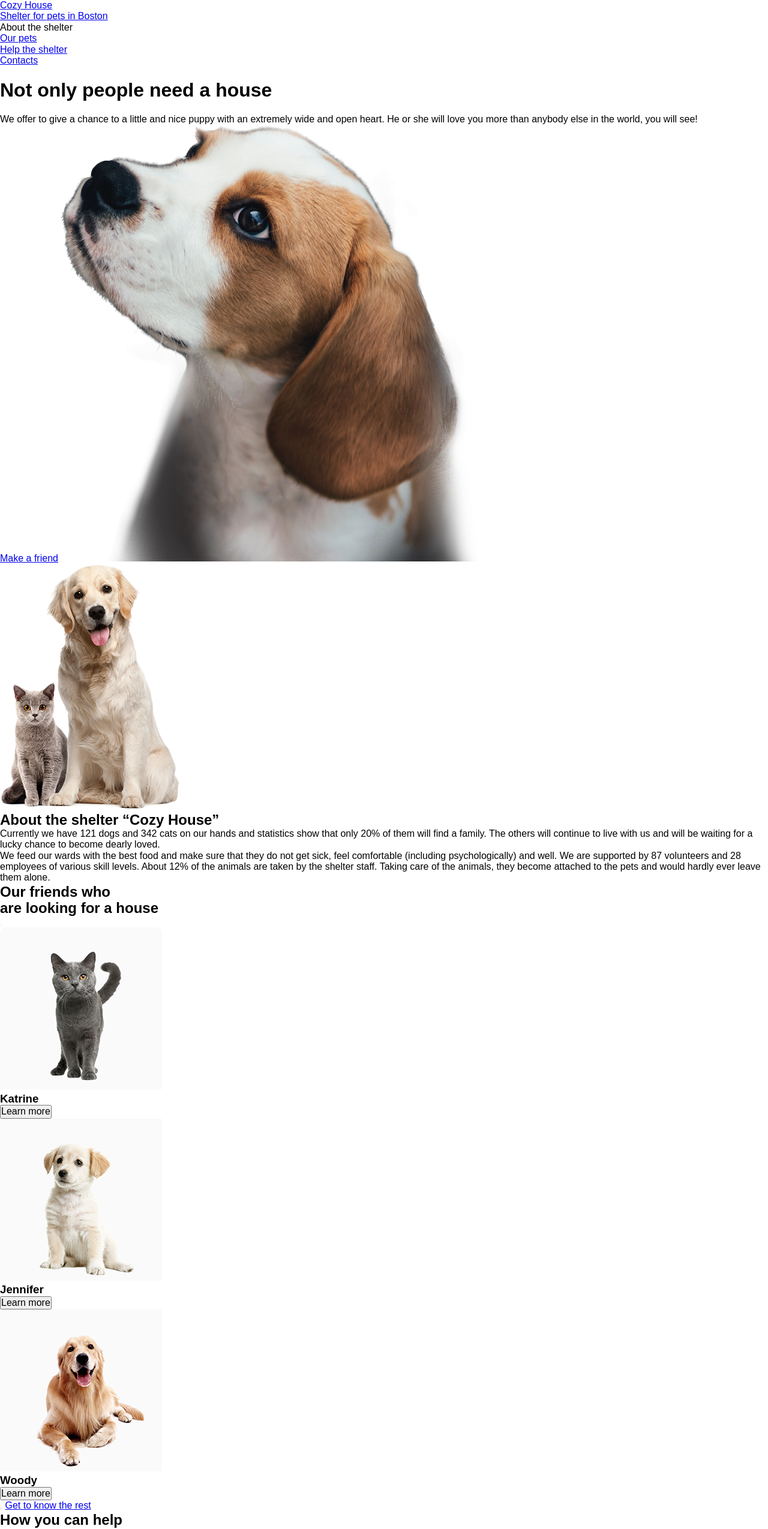
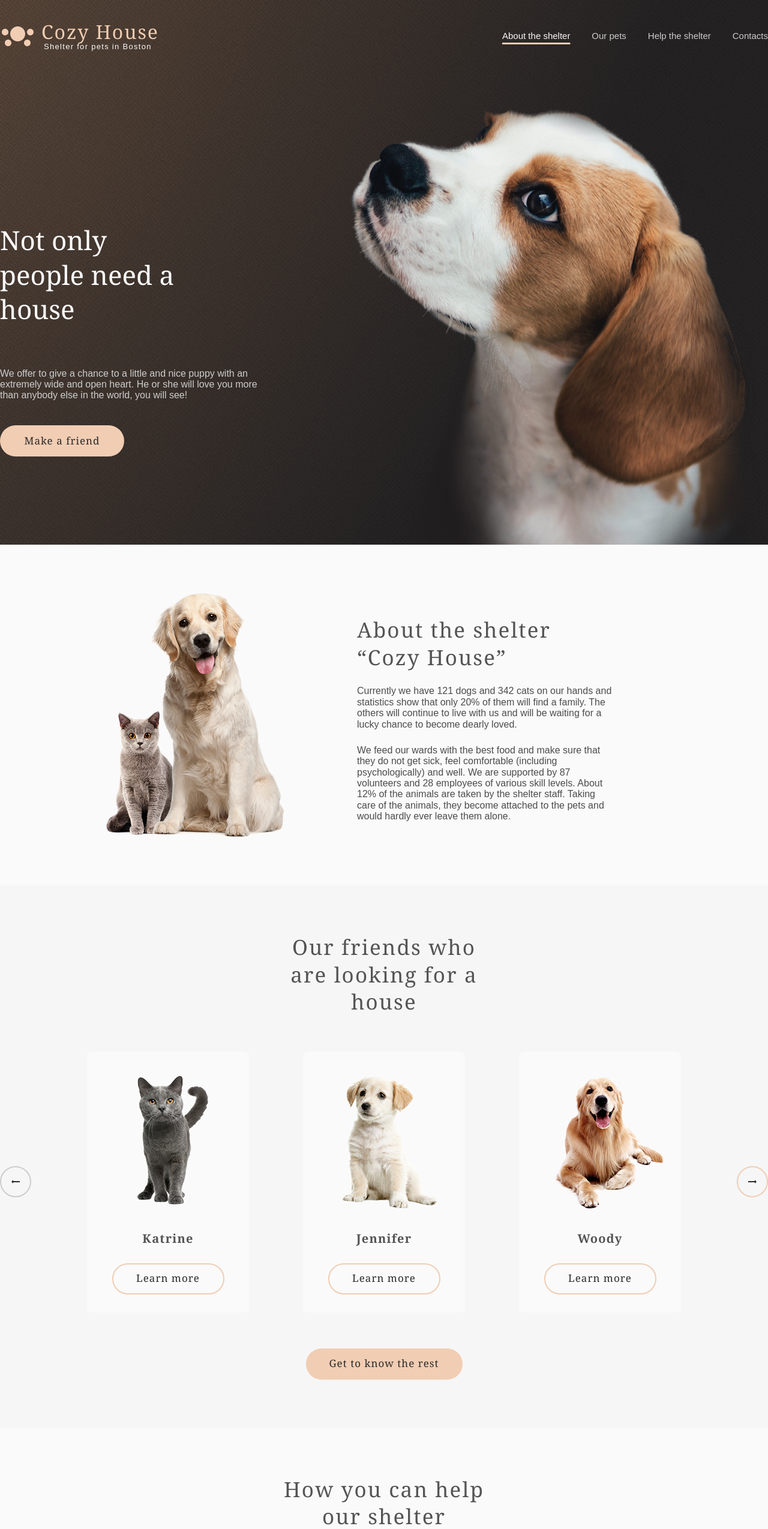
Before and after one commit to a-heras/shelter, a plain HTML site: page pages/main/index.html in a window 1280 px wide. Shown: the top 2549 px of the page at 60% size. Drawn offline with nearby package versions, Linux system fonts and the light colour scheme; a web font is replaced by a local one.

Commit message:
feat: add styles for main

```diff
--- a/pages/main/index.html
+++ b/pages/main/index.html
@@ -17,16 +17,16 @@
         />
         <link rel="stylesheet" href="../../styles/main.css" />
     </head>
-    <body class="main-page">
-        <header class="header">
-            <div class="header__container">
-                <a href="#" class="header__logo"
-                    class="header__logo-icon"
-                    src="../../assets/icons/logo.svg"
-                    alt="logo"
-                    width="60"
-                    height="30"
-                >
+    <body class="page page--main">
+        <header class="header header--main">
+            <div class="container header__container">
+                <a href="./index.html" class="header__logo">
+                    <img class="header__logo-icon"
+                        src="../../assets/icons/logo.svg"
+                        alt=""
+                        width="59"
+                        height="33"
+                    />
                     <div class="header__logo-text">
                         <p class="header__logo-title">Cozy House</p>
                         <p class="header__logo-subtitle">Shelter for pets in Boston</p>
@@ -35,7 +35,7 @@
                 <nav class="header__nav" aria-label="Main navigation">
                     <ul class="header__list">
                         <li class="header__item">
-                            <span class="header__link header__link_active" aria-current="page">About the shelter</span>
+                            <span class="header__link header__link--active" aria-current="page">About the shelter</span>
                         </li>
                         <li class="header__item">
                             <a class="header__link" href="../our-pets/index.html">Our pets</a>
@@ -61,13 +61,13 @@
                             We offer to give a chance to a little and nice puppy with an extremely wide and open heart. He or
                                 she will love you more than anybody else in the world, you will see!
                         </p>
-                        <a href="#pets" class="button not-only__button button_primary">Make a friend</a>
-                        <img
-                            class="not-only__image"
-                            src="../../assets/images/not-only-puppy.png"
-                            alt="Not only people need a house"
-                        >
+                        <a href="#our-friends" class="button not-only__button button--primary">Make a friend</a>
                     </div>
+                    <img
+                        class="not-only__image"
+                        src="../../assets/images/not-only-puppy.png"
+                        alt="Puppy"
+                    >
                 </div>
             </section>
             <section class="about" id="about">
@@ -80,7 +80,7 @@
                         height="408"
                     >
                     <div class="about__content">
-                        <h2 class="about__title section-title">About the shelter “Cozy House”</h2>
+                        <h2 class="about__title">About the shelter “Cozy House”</h2>
                         <p class="about__text">
                             Currently we have 121 dogs and 342 cats on our hands and statistics show that only 20% of them
                             will find a family. The others will continue to live with us and will be waiting for a lucky
@@ -95,16 +95,17 @@
                     </div>
                 </div>
             </section>
-            <section class="our-friends" id="our-friends">
+        <section class="our-friends" id="our-friends">
                 <div class="container our-friends__container">
-                    <h2 class="our-friends__title section-title">Our friends who<br />are looking for a house</h2>
-                    <div class="our-friends__slider slider">
+                    <h2 class="our-friends__title">Our friends who<br />are looking for a house</h2>
+                    <div class="slider">
                         <button
-                            class="slider__button slider__button_prev"
+                            class="slider__button slider__button--prev"
                             type="button"
                             disabled
                             aria-label="Previous slide"
                         ></button>
+
                         <div class="slider__track">
                             <article class="card">
                                 <img
@@ -115,7 +116,7 @@
                                     height="270"
                                 />
                                 <h3 class="card__title">Katrine</h3>
-                                <button class="card__button button button_secondary" type="button">Learn more</button>
+                                <button class="card__button button button--secondary" type="button">Learn more</button>
                             </article>
 
                             <article class="card">
@@ -127,7 +128,7 @@
                                 height="270"
                               />
                               <h3 class="card__title">Jennifer</h3>
-                              <button class="card__button button button_secondary" type="button">Learn more</button>
+                              <button class="card__button button button--secondary" type="button">Learn more</button>
                             </article>
 
                             <article class="card">
@@ -139,18 +140,18 @@
                                 height="270"
                               />
                               <h3 class="card__title">Woody</h3>
-                              <button class="card__button button button_secondary" type="button">Learn more</button>
+                              <button class="card__button button button--secondary" type="button">Learn more</button>
                             </article>
+                          </div>
 
-                            <button class="slider__button slider__button_next" type="button" aria-label="Next slide"></button>
-                            <a class="our-friends__button button button_secondary" href="../our-pets/index.html">Get to know the rest</a>
-                          </div>
+                          <button class="slider__button slider__button--next" type="button" aria-label="Next slide"></button>
                     </div>
+                    <a class="our-friends__button button button--primary" href="../our-pets/index.html">Get to know the rest</a>
                 </div>
             </section>
             <section class="help" id="help">
                 <div class="container help__container">
-                    <h2 class="help__title section-title">How you can help<br />our shelter</h2>
+                    <h2 class="help__title">How you can help<br />our shelter</h2>
                     <ul class="help__list">
                         <li class="help__item">
                             <img class="help__icon"
@@ -247,26 +248,26 @@
             <section class="in-addition" id="in-addition">
                 <div class="container in-addition__container">
                     <img
-                        class="donation__image"
+                        class="in-addition__image"
                         src="../../assets/images/donation-dog.png"
                         alt="Puppy"
                         width="505"
                         height="282"
                     />
-                    <div class="donation__content">
-                        <h2 class="donation__title section-title">You can also make a&nbsp;donation</h2>
-                        <h3 class="donation__subtitle">Name of the bank / Type of bank account</h3>
-                        <a class="donation__credit-card" href="#">
-                            <span class="donation__credit-card-number">8380 2880 8028 8791 7435</span>
+                    <div class="in-addition__content">
+                        <h2 class="in-addition__title">You can also make a&nbsp;donation</h2>
+                        <h3 class="in-addition__subtitle">Name of the bank / Type of bank account</h3>
+                        <a class="in-addition__credit-card" href="#">
+                            <span class="in-addition__credit-card-number">8380 2880 8028 8791 7435</span>
                             <img
-                                class="donation__credit-card-icon"
+                                class="in-addition__credit-card-icon"
                                 src="../../assets/icons/credit-card.svg"
                                 alt=""
                                 width="30"
                                 height="23"
                             />
                         </a>
-                        <p class="donation__text">
+                        <p class="in-addition__text">
                             Legal information and lorem ipsum dolor sit amet, consectetur adipiscing elit. Maecenas a ipsum
                             at libero sagittis dignissim sed ac diam. Praesent ultrices maximus tortor et vulputate.
                             Interdum et malesuada fames ac ante ipsum primis in faucibus.
@@ -279,10 +280,10 @@
         <footer class="footer" id="contacts">
             <div class="container footer__container">
                 <div class="footer__contacts">
-                    <h2 class="footer__title section-title">For questions and suggestions</h2>
+                    <h2 class="footer__title">For questions and suggestions</h2>
                     <a class="footer__link" href="mailto:email@shelter.com">
                         <img
-                        class="footer__icon footer__icon_email"
+                        class="footer__icon footer__icon--email"
                         src="../../assets/icons/icon-email.svg"
                         alt=""
                         width="40"
@@ -292,17 +293,17 @@
                     </a>
                     <a class="footer__link" href="tel:+136745677554">
                         <img
-                        class="footer__icon footer__icon_phone"
+                        class="footer__icon footer__icon--phone"
                         src="../../assets/icons/icon-phone.svg"
                         alt=""
-                        width="22"
+                        width="40"
                         height="32"
                         />
                         <span>+13 674 567 75 54</span>
                     </a>
                 </div>
                 <div class="footer__location">
-                    <h2 class="footer__title section-title">We are waiting for your visit</h2>
+                    <h2 class="footer__title">We are waiting for your visit</h2>
                     <a
                         class="footer__link"
                         href="https://www.google.com/maps/"
@@ -310,7 +311,7 @@
                         rel="noopener noreferrer"
                     >
                     <img
-                        class="footer__icon footer__icon_marker"
+                        class="footer__icon footer__icon--marker"
                         src="../../assets/icons/pin.svg"
                         alt=""
                         width="22"
@@ -325,7 +326,7 @@
                         rel="noopener noreferrer"
                     >
                     <img
-                        class="footer__icon footer__icon_marker"
+                        class="footer__icon footer__icon--marker"
                         src="../../assets/icons/pin.svg"
                         alt=""
                         width="22"
--- a/styles/blocks/about.css
+++ b/styles/blocks/about.css
@@ -0,0 +1,34 @@
+.about {
+    padding: 80px 0;
+    background-color: var(--color-white);
+}
+
+.about__container {
+    display: flex;
+    gap: 120px;
+    align-items: center;
+    padding: 0 175px;
+}
+
+.about__image {
+    width: 300px;
+    height: 408px;
+    object-fit: cover;
+}
+
+.about__content {
+    width: 430px;
+}
+
+.about__title {
+    width: 370px;
+    margin-top: 14px;
+}
+
+.about__text {
+    color: var(--color-dark-lighter);
+}
+
+.about__text:first-of-type {
+    margin: 25px 0;
+}
--- a/styles/blocks/header.css
+++ b/styles/blocks/header.css
@@ -0,0 +1,93 @@
+.page--main .header {
+    z-index: 10;
+    position: absolute;
+    top: 30px;
+    left: 0;
+    right: 0;
+}
+
+.header__container {
+    display: flex;
+    align-items: center;
+    justify-content: space-between;
+    height: 60px;
+}
+
+.header__logo {
+    display: flex;
+    align-items: center;
+    gap: 10px;
+    min-height: 60px;
+    transition: opacity var(--transition-base);
+}
+
+.header__logo-text {
+    display: flex;
+    flex-direction: column;
+    justify-content: space-between;
+    min-height: 45px;
+}
+
+.header__logo:hover {
+    opacity: 0.8;
+}
+
+.header__logo-icon {
+    width: 59px;
+    height: 33px;
+}
+
+.header__logo-title {
+    font-family: var(--font-family-primary);
+    font-size: 32px;
+    line-height: 1.1;
+    letter-spacing: 0.06em;
+    color: var(--color-primary);
+}
+
+.header__logo-subtitle {
+    margin-left: 4px;
+    font-size: 13px;
+    line-height: 15px;
+    letter-spacing: 0.1em;
+}
+
+.header__nav {
+    width: 443px;
+}
+
+.header__list {
+    display: flex;
+    justify-content: space-between;
+}
+
+.header__link {
+    font-size: 15px;
+    line-height: 1.6;
+    transition: color var(--transition-base);
+}
+
+.header__link--active {
+    pointer-events: none;
+    cursor: default;
+}
+
+.header--main .header__logo-subtitle {
+    color: var(--color-white);
+}
+
+.header--main .header__link {
+    color: var(--color-dark-disabled);
+}
+
+.header--main .header__link:hover {
+    color: var(--color-white);
+}
+
+.header--main .header__link--active {
+    color: var(--color-white);
+    text-decoration: underline;
+    text-decoration-color: var(--color-primary);
+    text-decoration-thickness: 3px;
+    text-underline-offset: 6px;
+  }
--- a/styles/blocks/help.css
+++ b/styles/blocks/help.css
@@ -0,0 +1,40 @@
+.help {
+    padding: 80px 0;
+    background-color: var(--color-white);
+}
+
+.help__title {
+    margin-bottom: 60px;
+    text-align: center;
+}
+
+.help__list {
+    display: flex;
+    flex-wrap: wrap;
+    justify-content: space-around;
+    gap: 55px 119px;
+    max-width: 1026px;
+    margin: 0 auto;
+}
+
+.help__item {
+    display: flex;
+    flex-direction: column;
+    align-items: center;
+    justify-content: space-between;
+    height: 113px;
+}
+
+.help__icon {
+    width: 60px;
+    height: 60px;
+}
+
+.help__name {
+    font-family: var(--font-family-primary);
+    font-size: 20px;
+    line-height: 1.15;
+    text-align: center;
+    letter-spacing: 0.06em;
+    color: var(--color-dark);
+}
--- a/styles/blocks/not-only.css
+++ b/styles/blocks/not-only.css
@@ -0,0 +1,44 @@
+.not-only {
+    min-height: 908px;
+    background: url("../../assets/images/not-only-screen-bg.png") center top / cover no-repeat;
+}
+
+.not-only__container {
+    display: flex;
+    justify-content: space-between;
+    align-items: flex-start;
+    min-height: 908px;
+    padding-top: 180px;
+}
+.not-only__content {
+    display: flex;
+    flex-direction: column;
+    gap: 40px;
+    width: 460px;
+    min-height: 322px;
+    margin-top: 163px;
+  }
+.not-only__title {
+    max-width: 310px;
+    font-family: var(--font-family-primary);
+    font-weight: normal;
+    font-size: 44px;
+    line-height: 1.3;
+    color: var(--color-white);
+}
+
+.not-only__text {
+    max-width: 460px;
+    color: var(--color-dark-disabled);
+}
+
+.not-only__button {
+    width: 207px;
+    padding: 0;
+}
+
+.not-only__image {
+    width: auto;
+    max-height: 728px;
+    margin-top: 0;
+}
--- a/styles/blocks/our-friends.css
+++ b/styles/blocks/our-friends.css
@@ -0,0 +1,81 @@
+.our-friends {
+    padding: 80px 0;
+    background-color: var(--color-background);
+}
+
+.our-friends__container {
+    display: flex;
+    flex-direction: column;
+    align-items: center;
+}
+
+.our-friends__title {
+    width: 400px;
+    text-align: center;
+}
+
+.our-friends--page .our-friends__title {
+    margin: 0 auto;
+}
+
+.our-friends .slider {
+    display: flex;
+    align-items: center;
+    justify-content: space-between;
+    width: 100%;
+    margin: 60px 0;
+}
+
+.slider__button {
+    flex-shrink: 0;
+    width: 52px;
+    height: 52px;
+    border-radius: 50%;
+    background-color: var(--color-background);
+    background-repeat: no-repeat;
+    background-position: center;
+    transition: background-color var(--transition-base), border-color var(--transition-base);
+}
+
+.slider__button--prev {
+    border: 2px solid var(--color-dark-disabled);
+    background-image: url("../../assets/icons/left-arrow.svg");
+    cursor: default;
+    pointer-events: none;
+}
+
+.slider__button--next {
+    border: 2px solid var(--color-primary);
+    background-image: url("../../assets/icons/right-arrow.svg");
+}
+
+.slider__button--next:hover {
+    background-color: var(--color-primary);
+}
+
+.slider__track {
+    display: flex;
+    justify-content: space-between;
+    width: 990px;
+    margin: 0 53px;
+}
+
+.our-friends__button {
+    width: 261px;
+    padding: 0;
+}
+
+.our-friends__cards {
+    display: flex;
+    flex-wrap: wrap;
+    justify-content: space-between;
+    align-content: space-between;
+    width: 100%;
+    min-height: 930px;
+    margin: 45px 0;
+    padding: 15px 0;
+}
+
+.our-friends--page {
+    padding-bottom: 100px;
+}
--- a/styles/global.css
+++ b/styles/global.css
@@ -6,8 +6,135 @@
     box-sizing: border-box;
 }
 
+html {
+    scroll-behavior: smooth;
+}
+
 body {
     min-width: var(--layout-max-width);
     font-family: var(--font-family-secondary);
     font-size: 16px;
+    background-color: var(--color-background);
+    color: var(--color-dark);
 }
+
+a {
+    color: inherit;
+    text-decoration: none;
+}
+
+ul {
+    list-style: none;
+}
+
+button {
+    font: inherit;
+    cursor: pointer;
+    border: none;
+    background: none;
+}
+
+img {
+    display: block;
+    max-width: 100%;
+}
+
+.button {
+    display: inline-flex;
+    align-items: center;
+    justify-content: center;
+    height: 52px;
+    padding: 0 43px;
+    border-radius: 100px;
+    font-family: var(--font-family-primary);
+    font-size: 17px;
+    line-height: 1.3;
+    letter-spacing: 0.06em;
+    color: var(--color-heading-dark);
+    transition: background-color var(--transition-base), border-color var(--transition-base);
+}
+
+.button--primary {
+    background-color: var(--color-primary);
+}
+
+.button--primary:hover {
+    background-color: var(--color-primary-light);
+}
+
+.button--secondary {
+    border: 2px solid var(--color-primary);
+    background-color: transparent;
+}
+
+.button--secondary:hover {
+    background-color: var(--color-primary);
+}
+
+.container {
+    width: 100%;
+    max-width: var(--layout-max-width);
+    margin: 0 auto;
+}
+
+.about__title,
+.our-friends__title,
+.help__title,
+.in-addition__title,
+.footer__title {
+    font-family: var(--font-family-primary);
+    font-weight: 400;
+    font-size: 35px;
+    line-height: 1.3;
+    letter-spacing: 0.06em;
+    color: var(--color-dark);
+}
+
+.card {
+    display: flex;
+    flex-direction: column;
+    width: 270px;
+    height: 435px;
+    overflow: hidden;
+    border-radius: 9px;
+    background-color: var(--color-white);
+    transition: box-shadow var(--transition-base);
+}
+
+.card:hover {
+    cursor: pointer;
+    box-shadow: 0 2px 35px 14px rgba(13, 13, 13, 0.04);
+}
+
+.card:hover .card__button {
+    background-color: var(--color-primary-light);
+    border-color: transparent;
+}
+
+.card__image {
+    width: 270px;
+    height: 270px;
+    object-fit: cover;
+}
+
+.card__title {
+    flex-grow: 1;
+    margin: 30px 0;
+    font-family: var(--font-family-primary);
+    font-size: 20px;
+    line-height: 1.15;
+    text-align: center;
+    letter-spacing: 0.06em;
+    color: var(--color-dark);
+}
+
+.card__button {
+    width: 187px;
+    margin: 0 auto 30px;
+    padding: 0;
+    background-color: var(--color-white);
+}
+
+.page--main {
+    position: relative;
+}
--- a/styles/variables.css
+++ b/styles/variables.css
@@ -1,6 +1,20 @@
 :root {
+
+    --color-primary: #f1cdb3;
+    --color-primary-light: #fddcc4;
+    --color-dark: #545454;
+    --color-dark-lighter: #4c4c4c;
+    --color-dark-muted: #b2b2b2;
+    --color-dark-disabled: #cdcdcd;
+    --color-heading-dark: #292929;
+    --color-white: #fafafa;
+    --color-background: #f6f6f6;
+
+
     --font-family-primary: "Georgia", serif;
     --font-family-secondary: "Arial", sans-serif;
 
     --layout-max-width: 1280px;
+
+    --transition-base: 0.3s ease;
 }
```
Also changed, not shown: styles/blocks/footer.css (+80 -0 lines), styles/blocks/in-addition.css (+68 -0 lines), assets/icons/favicon.ico (added), assets/icons/icon-marker.svg (added), assets/icons/left-arrow.svg (added), assets/icons/right-arrow.svg (added), assets/images/footer-gradient-background.png (added), assets/images/not-only-screen-bg.png (added).
